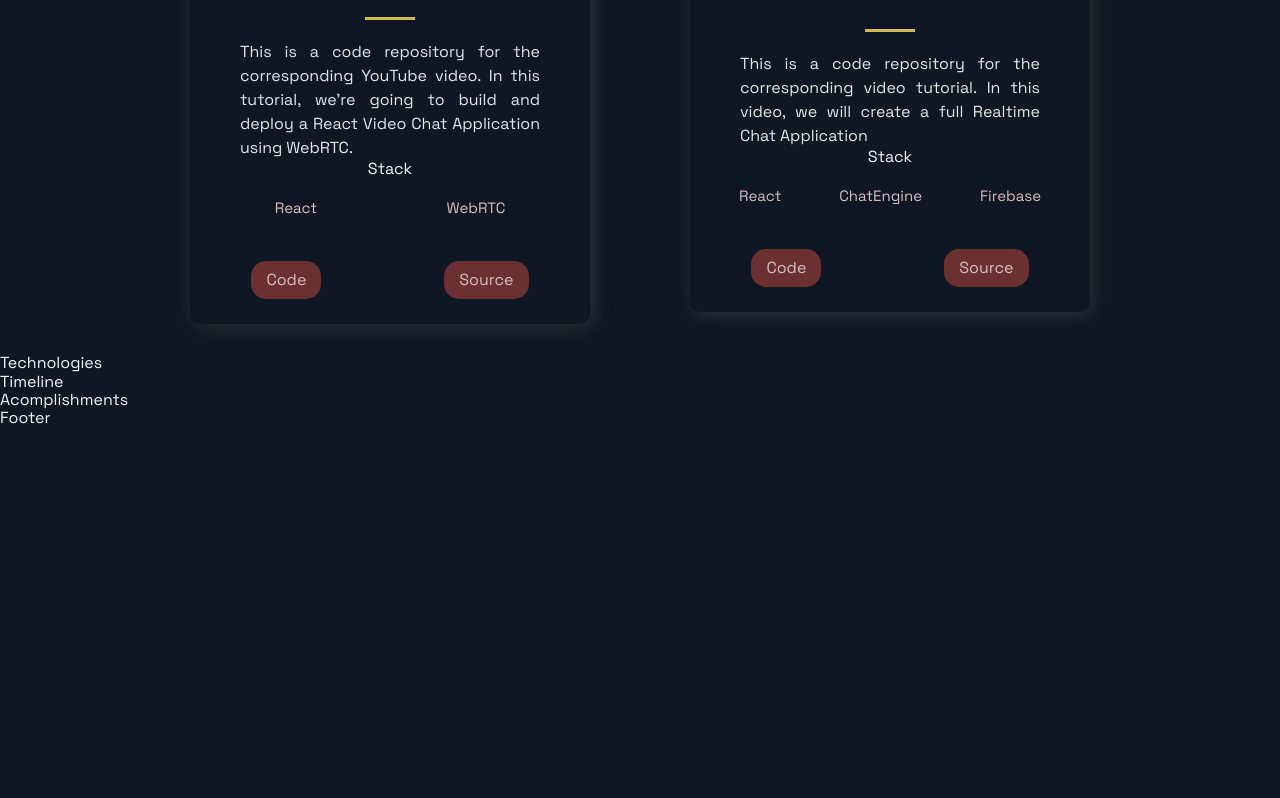
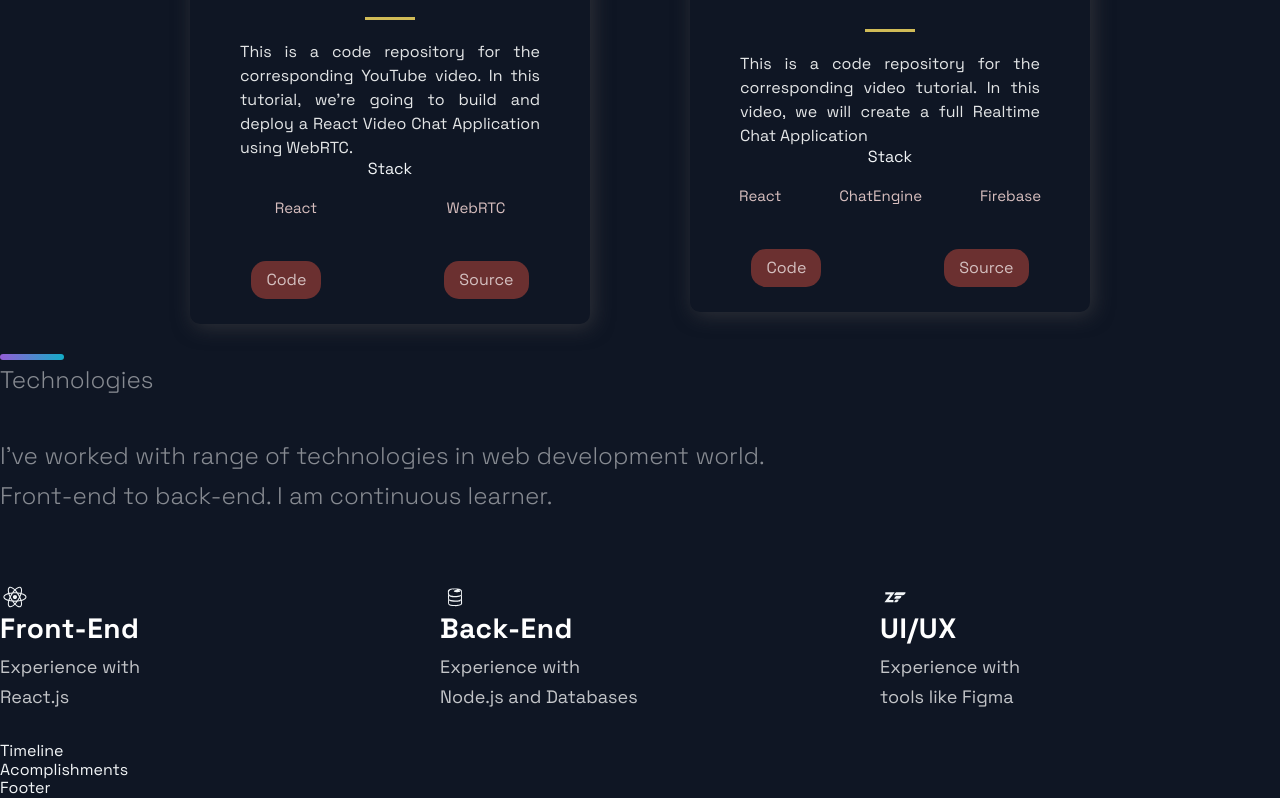
Before and after one commit to pagas/portfolio_website_pg, a Next.js app: page / in a window 1280 px wide. Shown: the part 1354-2152 px from the top of the page. Before the commit the page ends 1782 px from the top, so only its background shows below. Built offline with nearby package versions, Linux system fonts and the light colour scheme.

Commit message:
implement Technologies component

```diff
--- a/src/components/Technologies/Technologies.js
+++ b/src/components/Technologies/Technologies.js
@@ -1,12 +1,49 @@
 import React from 'react';
-import { DiFirebase, DiReact, DiZend } from 'react-icons/di';
-import { Section, SectionDivider, SectionText, SectionTitle } from '../../styles/GlobalComponents';
-import { List, ListContainer, ListItem, ListParagraph, ListTitle } from './TechnologiesStyles';
+import {DiFirebase, DiReact, DiZend} from 'react-icons/di';
+import {Section, SectionDivider, SectionText, SectionTitle} from '../../styles/GlobalComponents';
+import {List, ListContainer, ListItem, ListParagraph, ListTitle} from './TechnologiesStyles';
 
-const Technologies = () =>  (
-  <div>
-    Technologies
-  </div>
+const Technologies = () => (
+    <section id="tech">
+        <SectionDivider/>
+        <SectionText>Technologies</SectionText>
+        <SectionText>
+            I've worked with range of technologies in web development world. Front-end to back-end.
+            I am continuous learner.
+        </SectionText>
+        <List>
+            <ListItem>
+                <DiReact size="3rem"/>
+                <ListContainer>
+                    <ListTitle>Front-End</ListTitle>
+                    <ListParagraph>
+                        Experience with <br/>
+                        React.js
+                    </ListParagraph>
+                </ListContainer>
+            </ListItem>
+            <ListItem>
+                <DiFirebase size="3rem"/>
+                <ListContainer>
+                    <ListTitle>Back-End</ListTitle>
+                    <ListParagraph>
+                        Experience with <br/>
+                        Node.js and Databases
+                    </ListParagraph>
+                </ListContainer>
+            </ListItem>
+            <ListItem>
+                <DiZend size="3rem"/>
+                <ListContainer>
+                    <ListTitle>UI/UX</ListTitle>
+                    <ListParagraph>
+                        Experience with <br/>
+                        tools like Figma
+                    </ListParagraph>
+                </ListContainer>
+            </ListItem>
+        </List>
+    </section>
 );
 
 export default Technologies;
```
